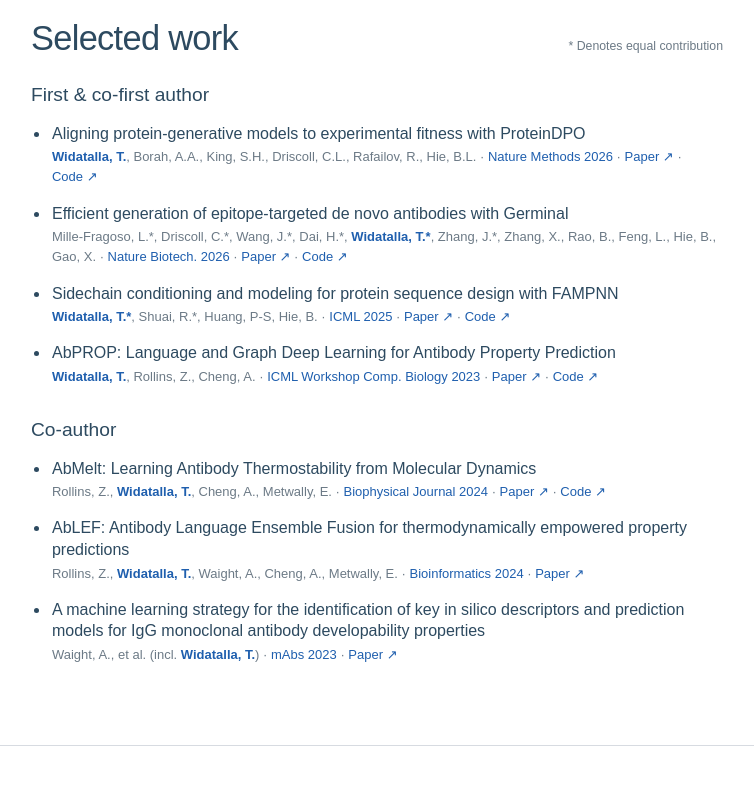
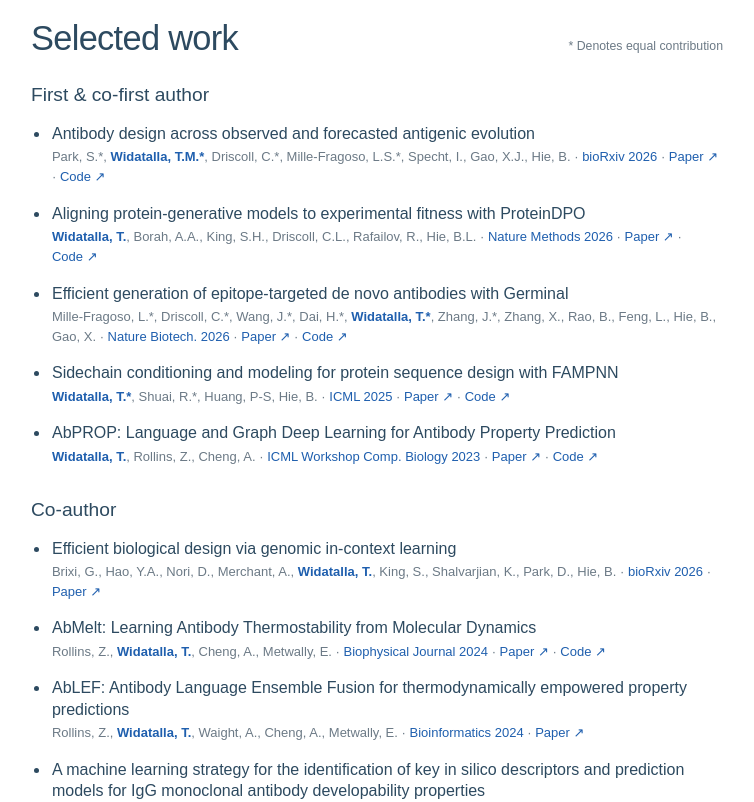
Before and after one commit to twidatalla/twidatalla.github.io, a plain HTML site: page index.html in a window 1280 px wide. Shown: the part 680-1482 px from the top of the page, without its empty margins (263-1017 px from the left). Drawn offline with Linux system fonts and the light colour scheme.

Commit message:
Add Germinal Multi and Evo 2 ICL preprints to publications
Co-Authored-By: Claude Opus 5 <noreply@anthropic.com>

```diff
--- a/index.html
+++ b/index.html
@@ -83,6 +83,10 @@
       <div style="font-family: Arial, sans-serif; font-size: clamp(1rem, 1.5vw, 1.2rem); font-weight: 400; color: var(--ink); margin: 0 0 12px;">First &amp; co-first author</div>
       <ul style="list-style: disc; margin: 0 0 8px; padding-left: 1.2em; display: flex; flex-direction: column; gap: 14px;">
         <li style="padding-left: 2px;">
+          <div style="font-size: 1rem; line-height: 1.35; font-weight: 500;"><a href="https://www.biorxiv.org/content/10.64898/2026.11.10.765734v1" target="_blank" rel="noopener" style="color: inherit; text-decoration: none;" style-hover="color: var(--accent);">Antibody design across observed and forecasted antigenic evolution</a></div>
+          <div style="font-size: 13px; line-height: 1.55; color: var(--muted); margin-top: 3px;">Park, S.*, <strong style="color: var(--accent); font-weight: 600;">Widatalla, T.M.*</strong>, Driscoll, C.*, Mille-Fragoso, L.S.*, Specht, I., Gao, X.J., Hie, B. · <span style="color: var(--accent);">bioRxiv 2026</span> · <a href="https://www.biorxiv.org/content/10.64898/2026.11.10.765734v1" target="_blank" rel="noopener" style="color: var(--accent); text-decoration: none; white-space: nowrap;" style-hover="text-decoration: underline;">Paper ↗</a> · <a href="https://github.com/twidatalla/germinal-multi" target="_blank" rel="noopener" style="color: var(--accent); text-decoration: none; white-space: nowrap;" style-hover="text-decoration: underline;">Code ↗</a></div>
+        </li>
+        <li style="padding-left: 2px;">
           <div style="font-size: 1rem; line-height: 1.35; font-weight: 500;"><a href="https://www.nature.com/articles/s41592-026-03137-3" target="_blank" rel="noopener" style="color: inherit; text-decoration: none;" style-hover="color: var(--accent);">Aligning protein-generative models to experimental fitness with ProteinDPO</a></div>
           <div style="font-size: 13px; line-height: 1.55; color: var(--muted); margin-top: 3px;"><strong style="color: var(--accent); font-weight: 600;">Widatalla, T.</strong>, Borah, A.A., King, S.H., Driscoll, C.L., Rafailov, R., Hie, B.L. · <span style="color: var(--accent);">Nature Methods 2026</span> · <a href="https://www.nature.com/articles/s41592-026-03137-3" target="_blank" rel="noopener" style="color: var(--accent); text-decoration: none; white-space: nowrap;" style-hover="text-decoration: underline;">Paper ↗</a> · <a href="https://github.com/evo-design/protein-dpo" target="_blank" rel="noopener" style="color: var(--accent); text-decoration: none; white-space: nowrap;" style-hover="text-decoration: underline;">Code ↗</a></div>
         </li>
@@ -101,6 +105,10 @@
       </ul>
       <div style="font-family: Arial, sans-serif; font-size: clamp(1rem, 1.5vw, 1.2rem); font-weight: 400; color: var(--ink); margin: 28px 0 12px;">Co-author</div>
       <ul style="list-style: disc; margin: 0 0 8px; padding-left: 1.2em; display: flex; flex-direction: column; gap: 14px;">
+        <li style="padding-left: 2px;">
+          <div style="font-size: 1rem; line-height: 1.35; font-weight: 500;"><a href="https://www.biorxiv.org/content/10.64898/2026.10.28.762643v1" target="_blank" rel="noopener" style="color: inherit; text-decoration: none;" style-hover="color: var(--accent);">Efficient biological design via genomic in-context learning</a></div>
+          <div style="font-size: 13px; line-height: 1.55; color: var(--muted); margin-top: 3px;">Brixi, G., Hao, Y.A., Nori, D., Merchant, A., <strong style="color: var(--accent); font-weight: 600;">Widatalla, T.</strong>, King, S., Shalvarjian, K., Park, D., Hie, B. · <span style="color: var(--accent);">bioRxiv 2026</span> · <a href="https://www.biorxiv.org/content/10.64898/2026.10.28.762643v1" target="_blank" rel="noopener" style="color: var(--accent); text-decoration: none; white-space: nowrap;" style-hover="text-decoration: underline;">Paper ↗</a></div>
+        </li>
         <li style="padding-left: 2px;">
           <div style="font-size: 1rem; line-height: 1.35; font-weight: 500;"><a href="https://www.cell.com/biophysj/fulltext/S0006-3495(24)00385-0" target="_blank" rel="noopener" style="color: inherit; text-decoration: none;" style-hover="color: var(--accent);">AbMelt: Learning Antibody Thermostability from Molecular Dynamics</a></div>
           <div style="font-size: 13px; line-height: 1.55; color: var(--muted); margin-top: 3px;">Rollins, Z., <strong style="color: var(--accent); font-weight: 600;">Widatalla, T.</strong>, Cheng, A., Metwally, E. · <span style="color: var(--accent);">Biophysical Journal 2024</span> · <a href="https://www.cell.com/biophysj/fulltext/S0006-3495(24)00385-0" target="_blank" rel="noopener" style="color: var(--accent); text-decoration: none; white-space: nowrap;" style-hover="text-decoration: underline;">Paper ↗</a> · <a href="https://github.com/MSDLLCpapers/AbMelt" target="_blank" rel="noopener" style="color: var(--accent); text-decoration: none; white-space: nowrap;" style-hover="text-decoration: underline;">Code ↗</a></div>
```
